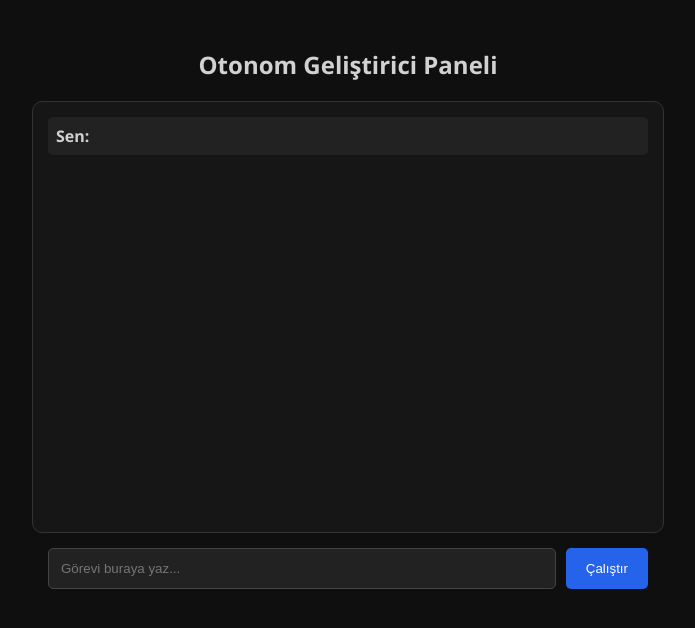
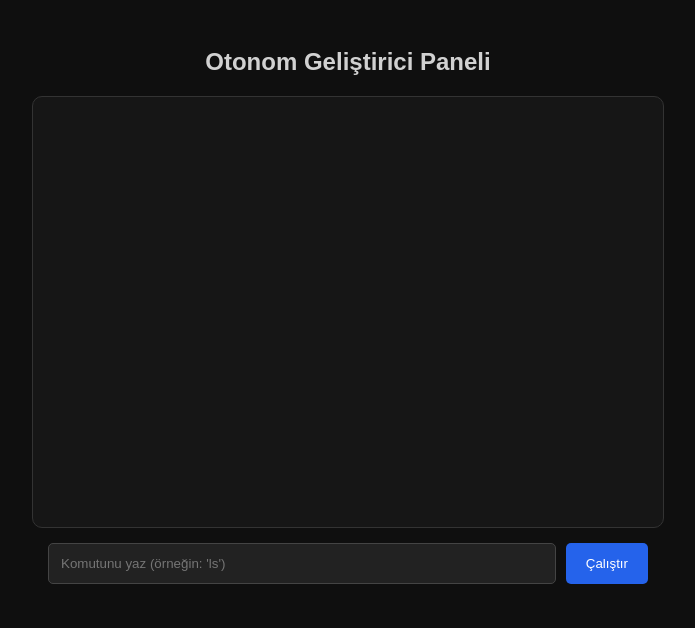
Before and after one commit to ahmetmerk779-png/bot, a website: page public/index.html in a window 1280 px wide. Both pictures are taken after a click on the button "Çalıştır". Shown: the whole page, without its empty margins (292-987 px from the left). Drawn offline with Linux system fonts and the light colour scheme; no server answers.

Commit message:
Update index.html

```diff
--- a/public/index.html
+++ b/public/index.html
@@ -4,7 +4,7 @@
     <meta charset="UTF-8">
     <title>Otonom Geliştirici</title>
     <style>
-        body { background: #0f0f0f; color: #d1d1d1; font-family: 'Segoe UI', sans-serif; display: flex; flex-direction: column; align-items: center; padding: 20px; }
+        body { background: #0f0f0f; color: #d1d1d1; font-family: sans-serif; display: flex; flex-direction: column; align-items: center; padding: 20px; }
         #chat-box { width: 100%; max-width: 600px; height: 400px; border: 1px solid #333; overflow-y: auto; padding: 15px; background: #161616; border-radius: 10px; margin-bottom: 15px; }
         .msg { margin-bottom: 12px; padding: 8px; border-radius: 5px; background: #222; }
         .input-group { width: 100%; max-width: 600px; display: flex; gap: 10px; }
@@ -16,7 +16,7 @@
     <h2>Otonom Geliştirici Paneli</h2>
     <div id="chat-box"></div>
     <div class="input-group">
-        <input type="text" id="userInput" placeholder="Görevi buraya yaz...">
+        <input type="text" id="userInput" placeholder="Komutunu yaz (örneğin: 'ls')">
         <button onclick="gonder()">Çalıştır</button>
     </div>
 
@@ -24,17 +24,20 @@
         async function gonder() {
             const input = document.getElementById('userInput');
             const box = document.getElementById('chat-box');
-            const mesaj = input.value;
-            box.innerHTML += `<div class="msg"><b>Sen:</b> ${mesaj}</div>`;
+            if(!input.value) return;
+
+            box.innerHTML += `<div class="msg"><b>Sen:</b> ${input.value}</div>`;
+            const komut = input.value;
+            input.value = '';
 
             const res = await fetch('/api/komut', {
                 method: 'POST',
                 headers: { 'Content-Type': 'application/json' },
-                body: JSON.stringify({ gorev: mesaj })
+                body: JSON.stringify({ gorev: komut })
             });
             const data = await res.json();
-            box.innerHTML += `<div class="msg"><b>Ajan:</b> ${data.sonuc}</div>`;
-            input.value = '';
+            box.innerHTML += `<div class="msg" style="color: #00ff00;"><b>Ajan:</b> ${data.sonuc}</div>`;
+            box.scrollTop = box.scrollHeight;
         }
     </script>
 </body>
```
